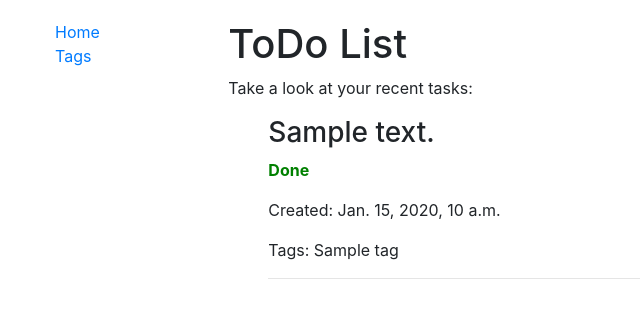
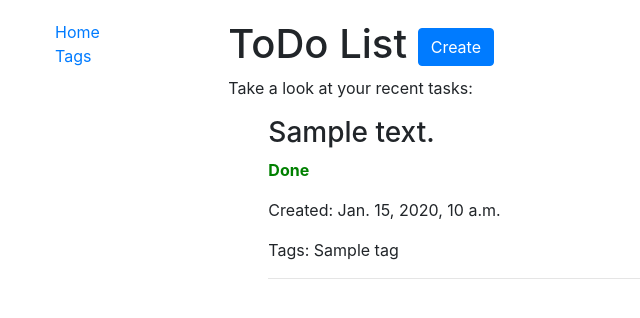
Before and after one commit to KatyaVasylieva/to_do_list, a Django app: page / in a window 1280 px wide. Shown: the top 318 px of the page, without its empty margins (0-640 px from the left). Run offline with Django 4.2, Linux system fonts and the light colour scheme; tables that the repository leaves empty hold one stand-in row (values such as "Sample post").

Commit message:
Add link to create form in task list template

```diff
--- a/templates/to_do/index.html
+++ b/templates/to_do/index.html
@@ -1,6 +1,11 @@
 {% extends "base.html" %}
 {% block content %}
-  <h1>ToDo List</h1>
+  <h1>
+    ToDo List
+    <a href="{% url "to-do:task-create" %}" class="btn btn-primary link-to-page">
+    Create
+    </a>
+  </h1>
 
 
   {% if task_list %}
```
